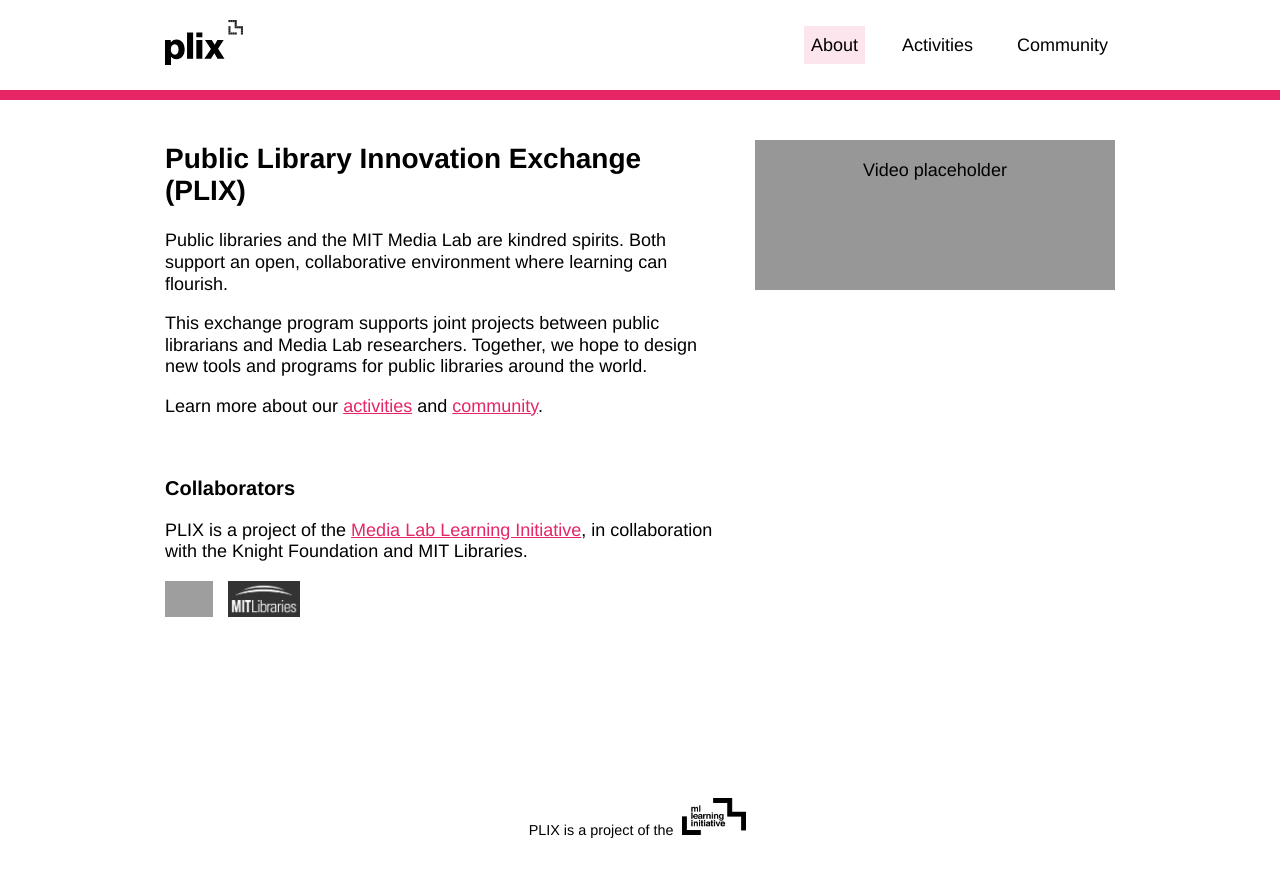
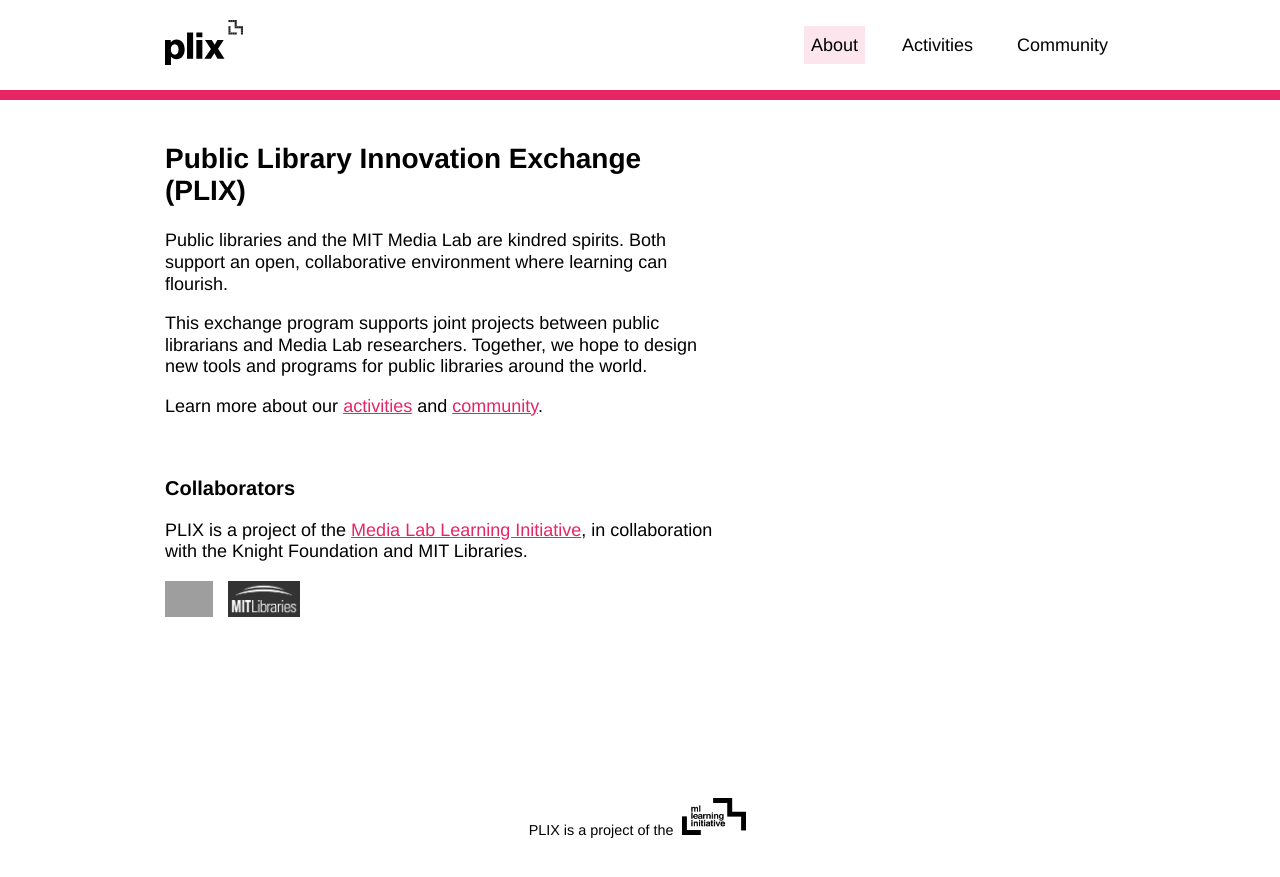
Before and after one commit to sjhoffhoff/plix-staging, a Jekyll site: the page built from about.html, in a window 1280 px wide. Shown: the top 877 px of the page. Built offline with Jekyll 4.4.1, drawn with Linux system fonts in a browser that asks for light colours; some web fonts are replaced; grey boxes are pictures that could not be loaded.

Commit message:
design tweaks

```diff
--- a/_sass/_layout.scss
+++ b/_sass/_layout.scss
@@ -315,6 +315,11 @@
   .tile-wrapper {
     //width: 80%;
     max-width: 950px;
+
+    .activity-page-headline{
+      max-width: 750px;
+      margin: 20px auto;
+    }
   }
 
   .tiles {
--- a/_sass/_styles.scss
+++ b/_sass/_styles.scss
@@ -73,6 +73,10 @@
   span {
     font-size: $small-font;
   }
+}
+
+.activity-page-headline{
+  text-align: center;
 }
 
 .callout {
--- a/about.html
+++ b/about.html
@@ -5,8 +5,9 @@
 ---
 
 <div class="callout no-heading">
-  <div class="video">
-    <p>Video placeholder</p>
+  <!--<div class="video">-->
+  <div>
+    <!--<p>Video placeholder</p>-->
   </div>
 </div>
 
--- a/activities.html
+++ b/activities.html
@@ -4,9 +4,9 @@
 permalink: /activities/
 redirect_from: /
 ---
-<div style="background-color:#fce5ed; padding:25px 45px;">
-<h2 style="text-align:center">The Public Library Innovation Exchange is bringing together MIT Media Lab researchers and public libraries.</h2>
-<p style="text-align:center">Try out some of our activities below and <a href="mailto:{{ site.email }}">let us know</a> what you think!</p>
+<div style="background-color:#fce5ed; padding:20px 30px;">
+  <h2 class="activity-page-headline">The Public Library Innovation Exchange brings together MIT Media Lab researchers and public libraries.</h2>
+  <p style="text-align:center">Try out some of our activities below and <a href="mailto:{{ site.email }}">let us know</a> what you think!</p>
 </div>
 
 <ul class="tiles">
```
